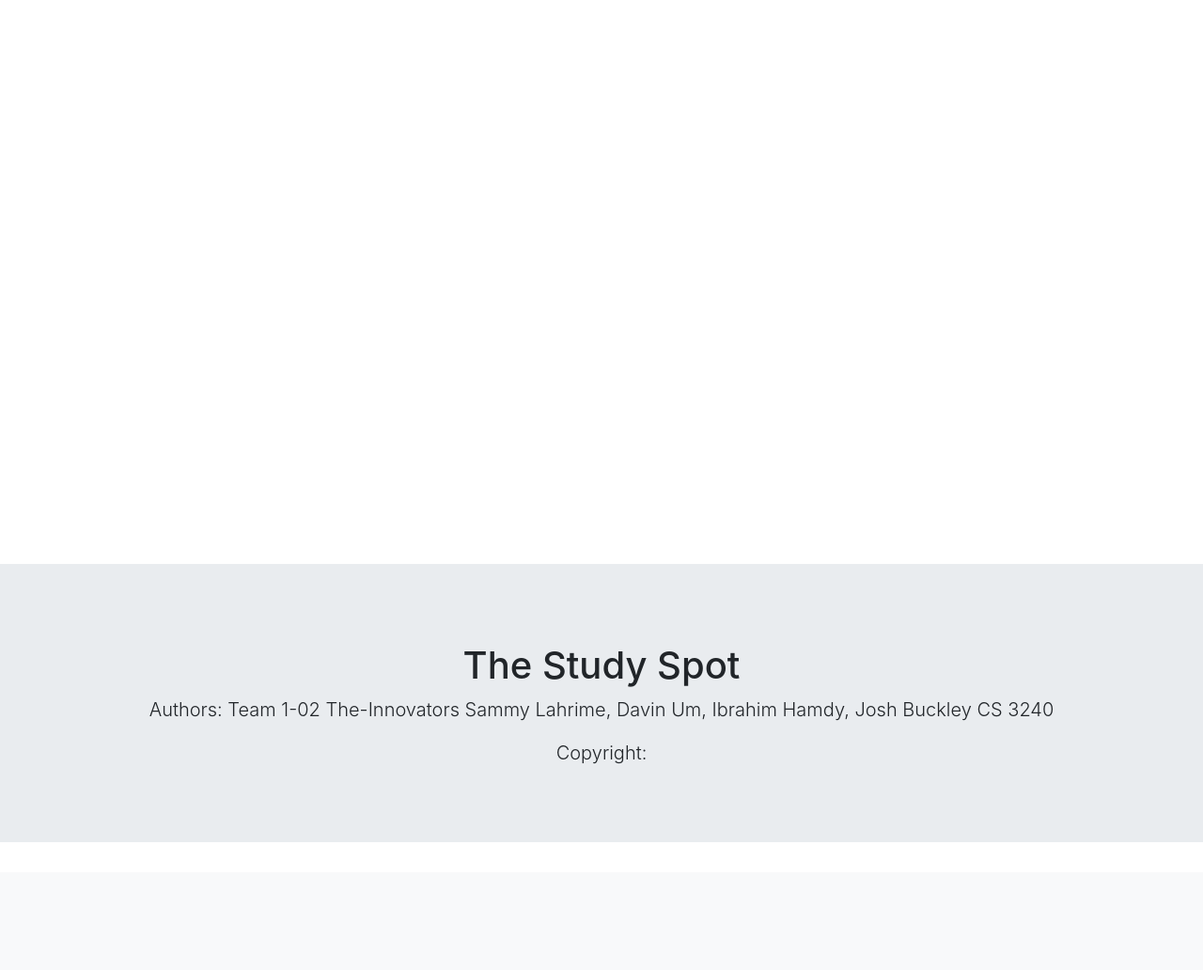
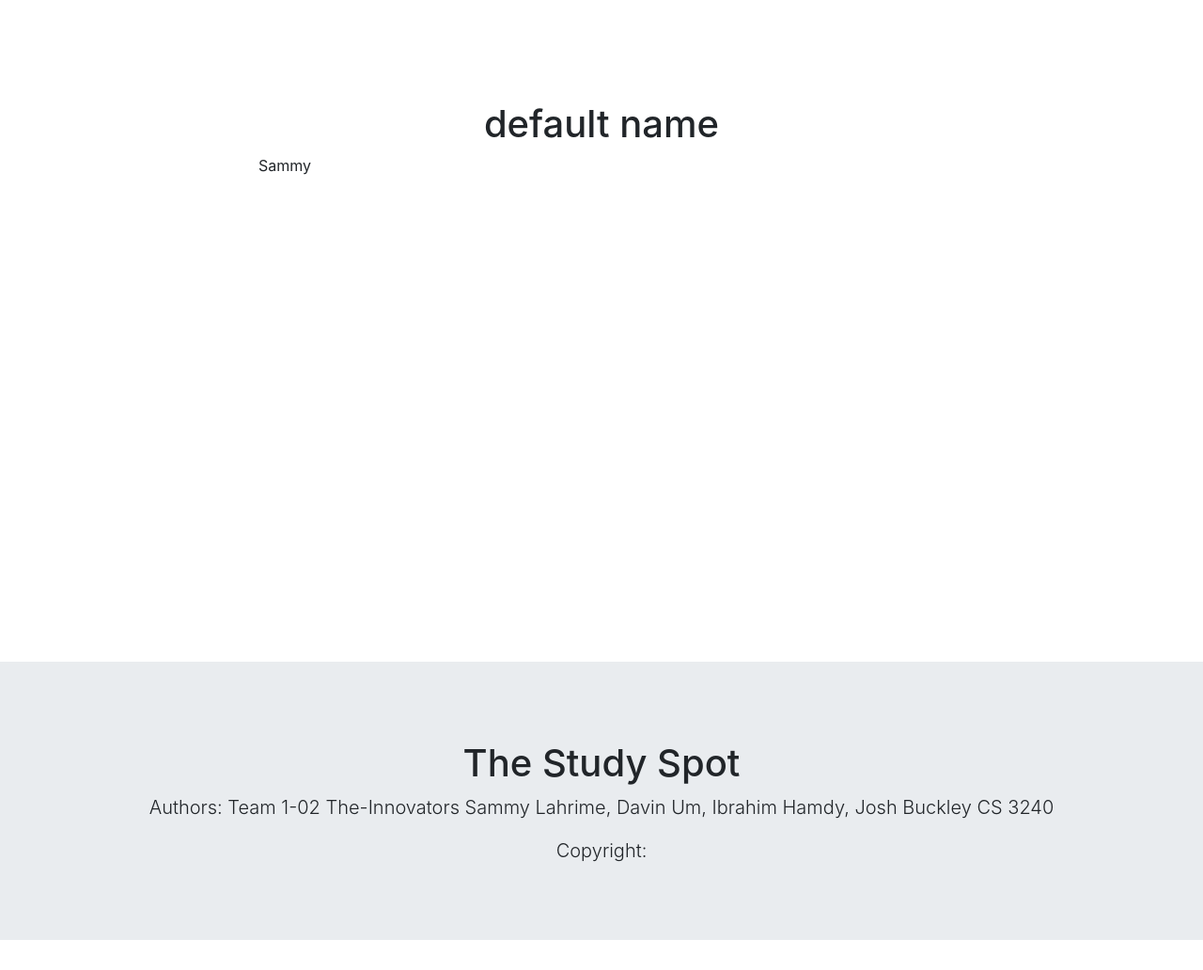
Before and after one commit to jgb4ub/study-buddies, a Django app: page /1/profilepage/ in a window 1280 px wide. Shown: the part 56-1088 px from the top of the page at 94% size. Before the commit the page ends 952 px from the top, so only its background shows below. Run offline with Django 3.2, Linux system fonts and the light colour scheme; some libraries are stand-ins or nearby versions.

Commit message:
Tweaking the profile page

```diff
--- a/StudyForum/templates/studyforum/profilepage.html
+++ b/StudyForum/templates/studyforum/profilepage.html
@@ -11,6 +11,8 @@
         <div class="container">
             <div class="row justify-content-center">
               <div class="col-8">
+                <h1 class="mt-2">{{profile.username}}</h1>
+                <p>{{profile.firstname}}</p>
               </div>
             </div>
           </div>
--- a/StudyForum/views.py
+++ b/StudyForum/views.py
@@ -35,4 +35,4 @@ def profilepage(request, id):
             found = True
     if not found:
         profile = User(userid=id)
-        return render(request, 'studyforum/profilepage.html', {'profile': profile})
+    return render(request, 'studyforum/profilepage.html', {'profile': profile})
--- a/teamInnovators/settings.py
+++ b/teamInnovators/settings.py
@@ -9,7 +9,7 @@ https://docs.djangoproject.com/en/1.11/topics/settings/
 For the full list of settings and their values, see
 https://docs.djangoproject.com/en/1.11/ref/settings/
 """
-import django_heroku
+#import django_heroku
 #something
 import os
 SETTINGS_PATH = os.path.dirname(os.path.dirname(__file__))
@@ -127,7 +127,7 @@ USE_TZ = True
 
 STATIC_URL = '/static/'
 
-django_heroku.settings(locals())
+#django_heroku.settings(locals())
 
 
 AUTHENTICATION_BACKENDS = [
```
